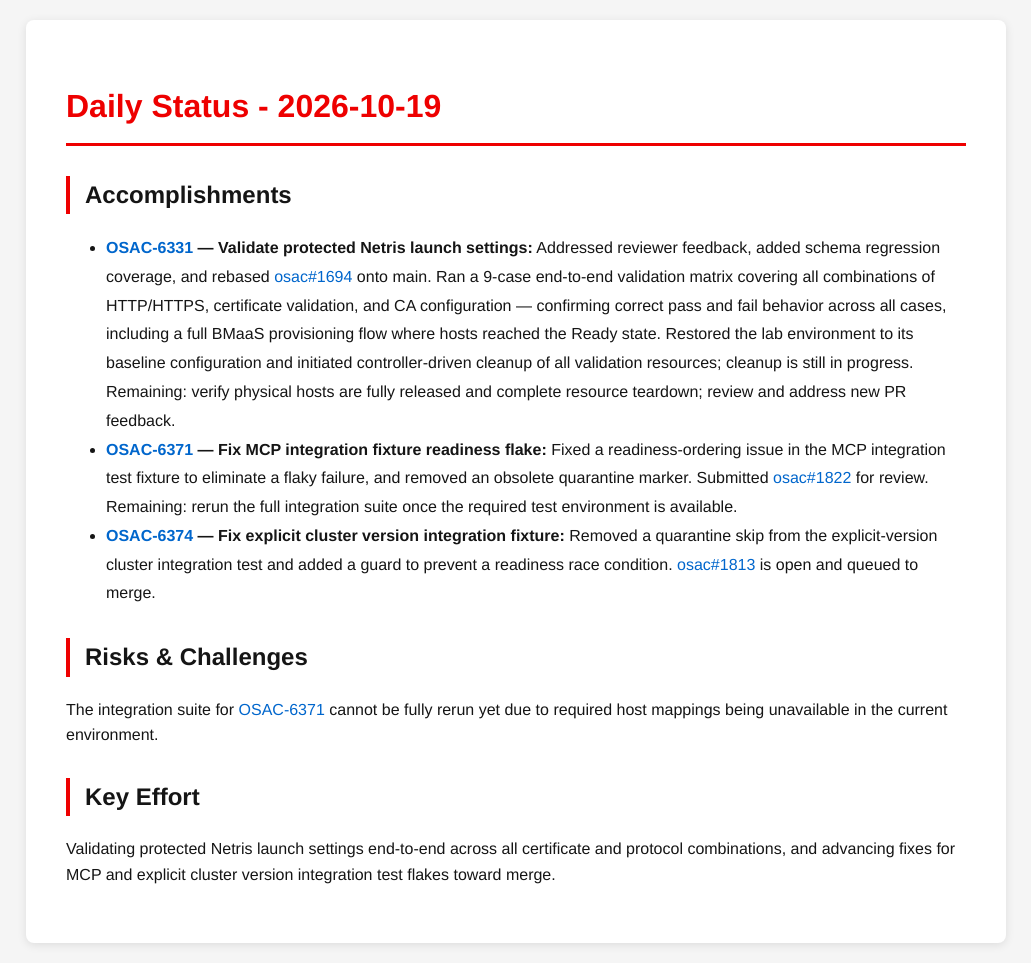
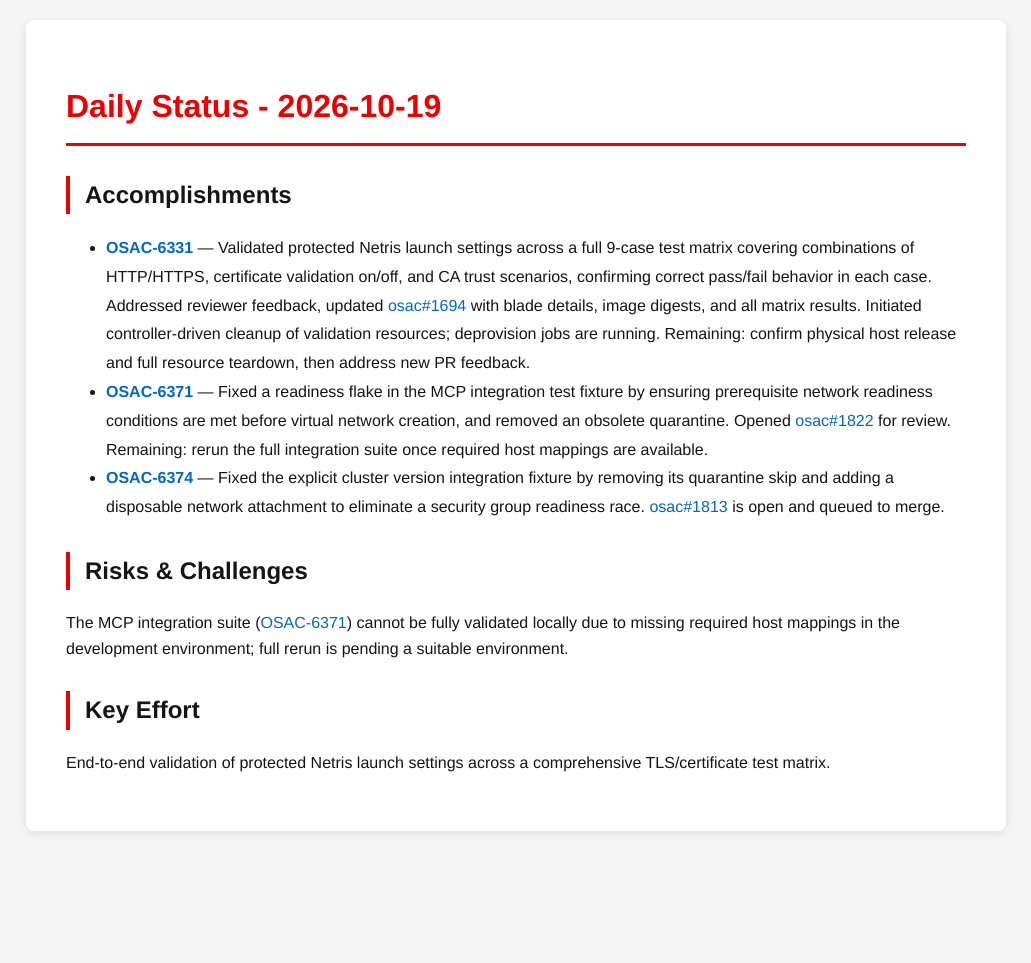
Before and after one commit to tzvatot/daily-status, a Jekyll site: the page built from 2026-10-19.md, in a window 1280 px wide. Shown: the whole page, without its empty margins (124-1155 px from the left). Built offline with Jekyll 4.4.1, drawn with Linux system fonts in a browser that asks for light colours; after the commit the page ends 900 px from its top, so only the background shows below that.

Commit message:
Daily status update - 2026-10-19

```diff
--- a/2026-10-19.md
+++ b/2026-10-19.md
@@ -7,12 +7,12 @@
 # Daily Status - 2026-10-19
 
 ## Accomplishments
-- **[OSAC-6331](https://redhat.atlassian.net/browse/OSAC-6331) — Validate protected Netris launch settings:** Addressed reviewer feedback, added schema regression coverage, and rebased [osac#1694](https://github.com/osac-project/osac/pull/1694) onto main. Ran a 9-case end-to-end validation matrix covering all combinations of HTTP/HTTPS, certificate validation, and CA configuration — confirming correct pass and fail behavior across all cases, including a full BMaaS provisioning flow where hosts reached the Ready state. Restored the lab environment to its baseline configuration and initiated controller-driven cleanup of all validation resources; cleanup is still in progress. Remaining: verify physical hosts are fully released and complete resource teardown; review and address new PR feedback.
-- **[OSAC-6371](https://redhat.atlassian.net/browse/OSAC-6371) — Fix MCP integration fixture readiness flake:** Fixed a readiness-ordering issue in the MCP integration test fixture to eliminate a flaky failure, and removed an obsolete quarantine marker. Submitted [osac#1822](https://github.com/osac-project/osac/pull/1822) for review. Remaining: rerun the full integration suite once the required test environment is available.
-- **[OSAC-6374](https://redhat.atlassian.net/browse/OSAC-6374) — Fix explicit cluster version integration fixture:** Removed a quarantine skip from the explicit-version cluster integration test and added a guard to prevent a readiness race condition. [osac#1813](https://github.com/osac-project/osac/pull/1813) is open and queued to merge.
+- **[OSAC-6331](https://redhat.atlassian.net/browse/OSAC-6331)** — Validated protected Netris launch settings across a full 9-case test matrix covering combinations of HTTP/HTTPS, certificate validation on/off, and CA trust scenarios, confirming correct pass/fail behavior in each case. Addressed reviewer feedback, updated [osac#1694](https://github.com/osac-project/osac/pull/1694) with blade details, image digests, and all matrix results. Initiated controller-driven cleanup of validation resources; deprovision jobs are running. Remaining: confirm physical host release and full resource teardown, then address new PR feedback.
+- **[OSAC-6371](https://redhat.atlassian.net/browse/OSAC-6371)** — Fixed a readiness flake in the MCP integration test fixture by ensuring prerequisite network readiness conditions are met before virtual network creation, and removed an obsolete quarantine. Opened [osac#1822](https://github.com/osac-project/osac/pull/1822) for review. Remaining: rerun the full integration suite once required host mappings are available.
+- **[OSAC-6374](https://redhat.atlassian.net/browse/OSAC-6374)** — Fixed the explicit cluster version integration fixture by removing its quarantine skip and adding a disposable network attachment to eliminate a security group readiness race. [osac#1813](https://github.com/osac-project/osac/pull/1813) is open and queued to merge.
 
 ## Risks & Challenges
-The integration suite for [OSAC-6371](https://redhat.atlassian.net/browse/OSAC-6371) cannot be fully rerun yet due to required host mappings being unavailable in the current environment.
+The MCP integration suite ([OSAC-6371](https://redhat.atlassian.net/browse/OSAC-6371)) cannot be fully validated locally due to missing required host mappings in the development environment; full rerun is pending a suitable environment.
 
 ## Key Effort
-Validating protected Netris launch settings end-to-end across all certificate and protocol combinations, and advancing fixes for MCP and explicit cluster version integration test flakes toward merge.
+End-to-end validation of protected Netris launch settings across a comprehensive TLS/certificate test matrix.
```
